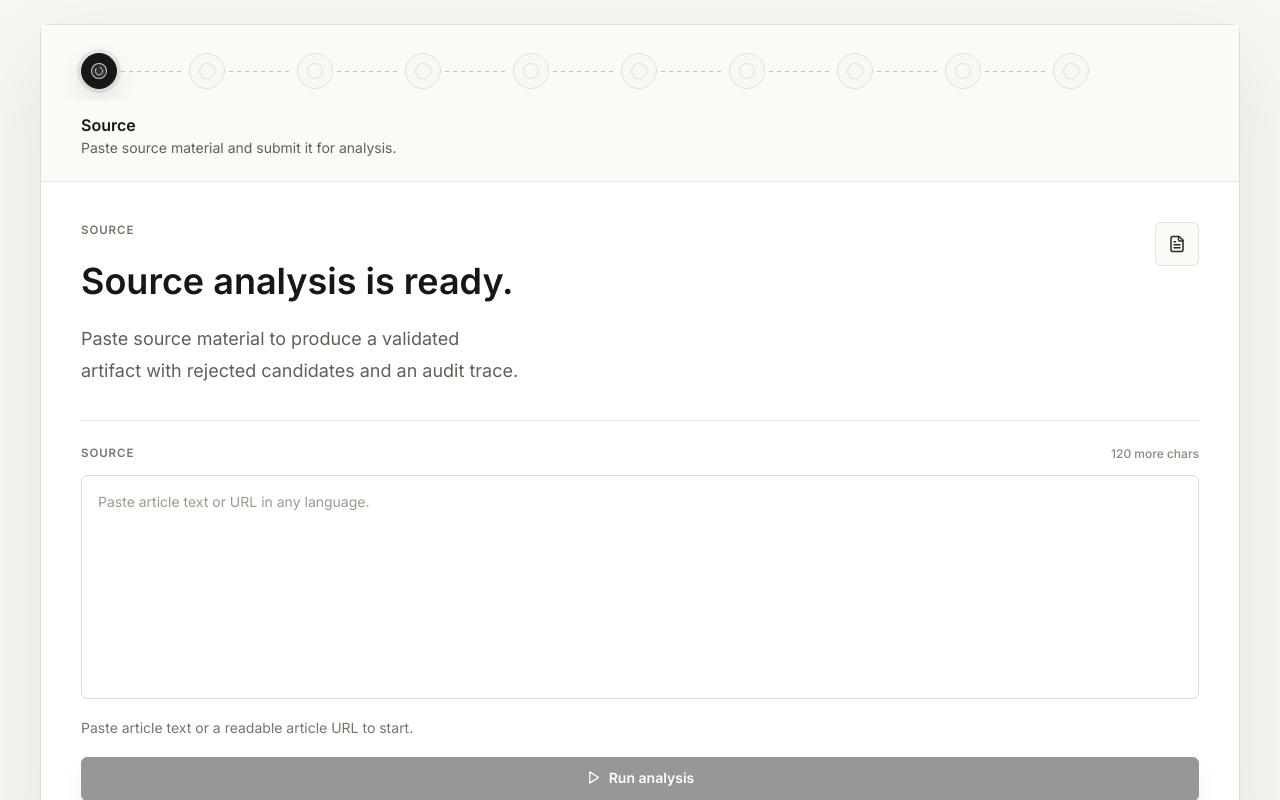
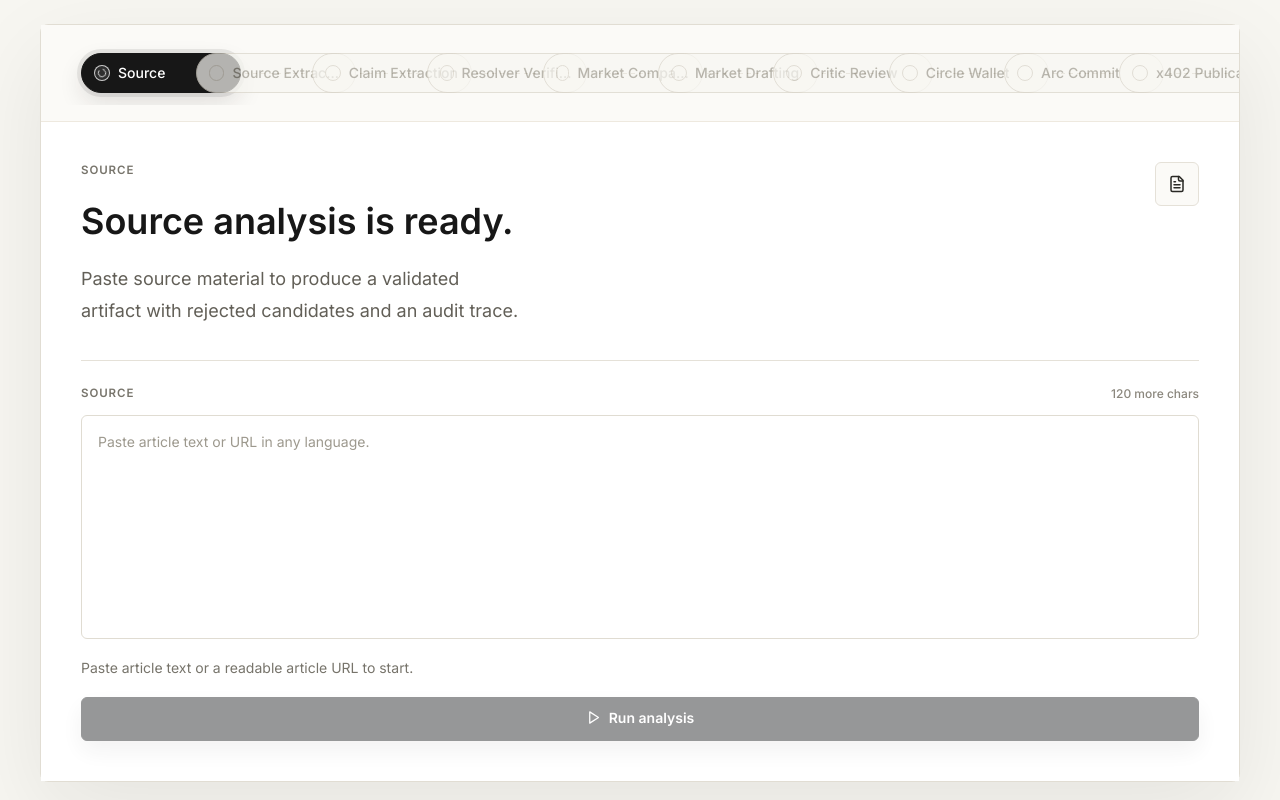
Before and after one commit to IFAKA/agorababel, a React (Vite) app: page / in a window 1280 px wide. Both pictures are taken after a click on the button "Analyze source". Built offline with nearby package versions, Linux system fonts and the light colour scheme.

Commit message:
Show step names in progress rail

```diff
--- a/src/app/components/ProcessingScreen.tsx
+++ b/src/app/components/ProcessingScreen.tsx
@@ -411,8 +411,6 @@ function ProgressRail({
     });
   };
   const tooltipStep = tooltip ? steps.find((step) => step.id === tooltip.stepId) : undefined;
-  const selectedIndex = Math.max(steps.findIndex((step) => step.id === selectedStepId), 0);
-  const selectedStep = steps[selectedIndex] ?? steps[0];
 
   return (
     <nav aria-label="Workflow progress" className="relative overflow-visible">
@@ -441,8 +439,7 @@ function ProgressRail({
                     disabled={disabled}
                     aria-current={selected ? 'step' : undefined}
                     aria-label={`${step.label}: ${step.description}`}
-                    title={step.label}
-                    className={`inline-grid size-9 place-items-center rounded-full border text-sm font-medium transition-[background-color,border-color,color,box-shadow] duration-200 disabled:cursor-not-allowed ${
+                    className={`inline-flex h-10 w-[9.5rem] items-center justify-start gap-2 rounded-full border px-3 text-sm font-medium transition-[background-color,border-color,color,box-shadow] duration-200 disabled:cursor-not-allowed sm:w-40 ${
                       selected
                         ? 'border-[#171717] bg-[#171717] text-white shadow-[0_0_0_4px_rgba(23,23,23,0.08),0_10px_24px_rgba(29,28,24,0.12)]'
                         : state === 'complete'
@@ -453,6 +450,7 @@ function ProgressRail({
                     }`}
                   >
                     <StepMark state={state} compact selected={selected} />
+                    <span className="min-w-0 truncate text-left leading-5">{step.label}</span>
                   </button>
                 </span>
                 {hasConnector && <StepConnector state={state} nextState={nextState} reduceMotion={Boolean(reduceMotion)} />}
@@ -461,14 +459,6 @@ function ProgressRail({
           })}
         </ol>
       </div>
-      {selectedStep && (
-        <div className="mt-3 grid min-h-[3.25rem] gap-2 sm:grid-cols-[minmax(0,1fr)_auto] sm:items-start">
-          <div className="min-w-0">
-            <div className="truncate text-base font-semibold leading-6 text-[#171717]">{selectedStep.label}</div>
-            <p className="mt-0.5 line-clamp-2 max-w-3xl text-sm leading-5 text-[#625F57]">{selectedStep.description}</p>
-          </div>
-        </div>
-      )}
       {tooltip && tooltipStep && (
         <span
           role="tooltip"
```
